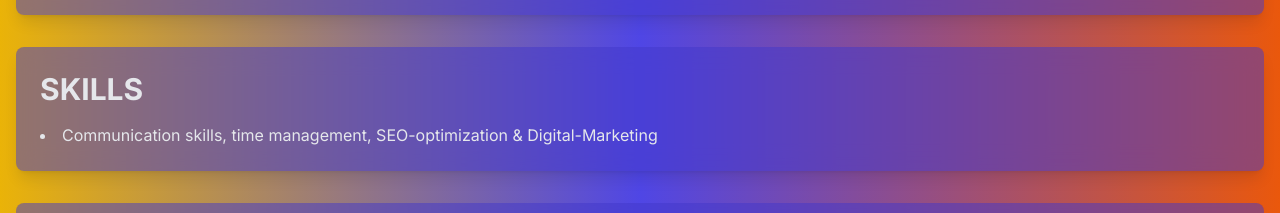
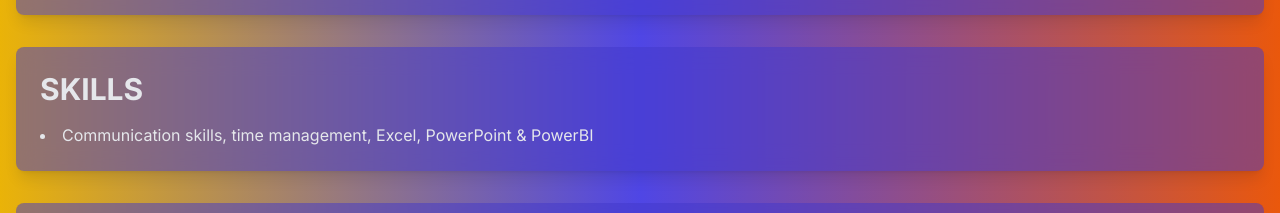
Before and after one commit to chromecruzer/abi, a Next.js app: page / in a window 1280 px wide. Shown: the part 1180-1393 px from the top of the page. Built offline with nearby package versions, Linux system fonts and the light colour scheme.

Commit message:
Update page.js

```diff
--- a/app/page.js
+++ b/app/page.js
@@ -169,7 +169,7 @@ export default function Home() {
           <section id="skills" className="my-8 p-6 bg-indigo-700 bg-opacity-50 backdrop-blur-md rounded-lg shadow-lg transform transition-transform duration-500 hover:scale-105 text-gray-200">
             <h2 className="text-3xl font-bold mb-4">SKILLS</h2>
             <ul className="list-disc list-inside">
-              <li>Communication skills, time management, SEO-optimization & Digital-Marketing</li>
+              <li>Communication skills, time management, Excel, PowerPoint & PowerBI</li>
             </ul>
           </section>
           <section id="languages" className="my-8 p-6 bg-indigo-700 bg-opacity-50 backdrop-blur-md rounded-lg shadow-lg transform transition-transform duration-500 hover:scale-105 text-gray-200">
```
